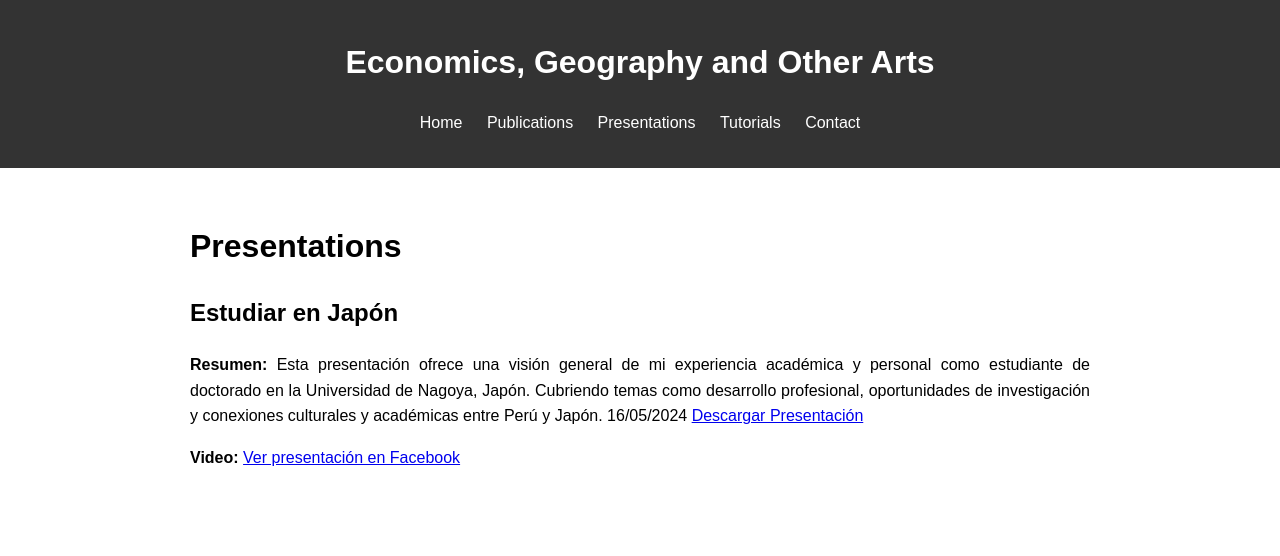
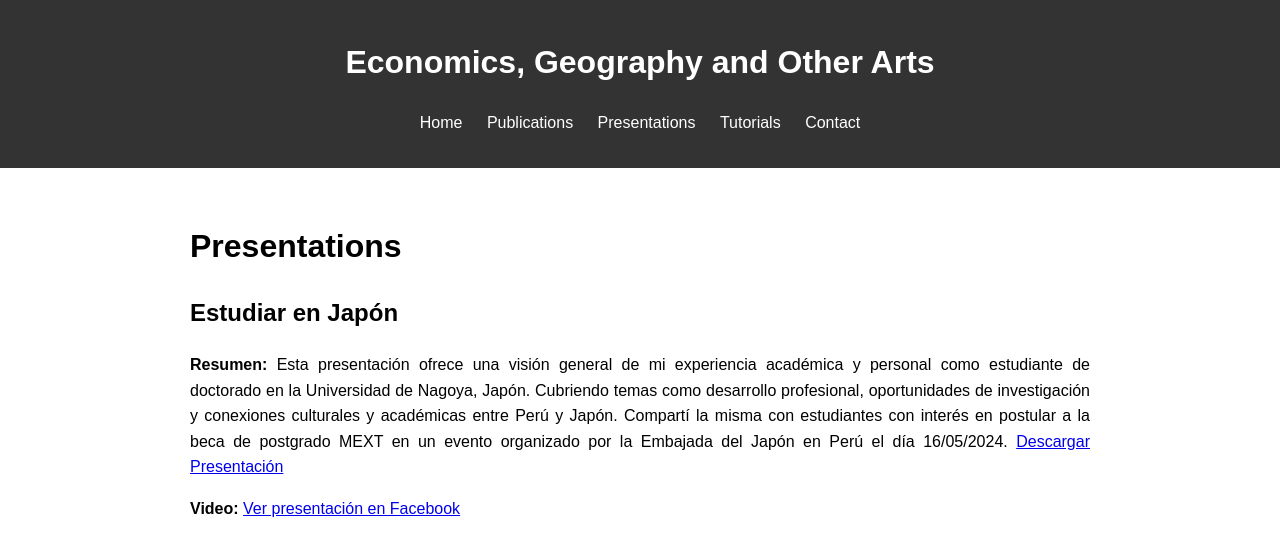
Before and after one commit to Favioleiva/favioleiva.github.io, a Jekyll site: the page built from presentations.md, in a window 1280 px wide. Shown: the top 556 px of the page. Built offline with Jekyll 4.4.1, drawn with Linux system fonts in a browser that asks for light colours; nearby versions of some CDN libraries.

Commit message:
Update presentations.md

```diff
--- a/presentations.md
+++ b/presentations.md
@@ -7,8 +7,7 @@ permalink: /presentations/
 
 ## Estudiar en Japón
 
-**Resumen:** Esta presentación ofrece una visión general de mi experiencia académica y personal como estudiante de doctorado en la Universidad de Nagoya, Japón. Cubriendo temas como desarrollo profesional, oportunidades de investigación y conexiones culturales y académicas entre Perú y Japón.
-16/05/2024
+**Resumen:** Esta presentación ofrece una visión general de mi experiencia académica y personal como estudiante de doctorado en la Universidad de Nagoya, Japón. Cubriendo temas como desarrollo profesional, oportunidades de investigación y conexiones culturales y académicas entre Perú y Japón. Compartí la misma con estudiantes con interés en postular a la beca de postgrado MEXT en un evento organizado por la Embajada del Japón en Perú el día 16/05/2024.
 [Descargar Presentación](slides/Presentacion_Monbukagakusho.pdf)
 
 **Video:** [Ver presentación en Facebook](https://www.facebook.com/CentroCulturalPeruanoJapones/videos/859564405981270)
```
